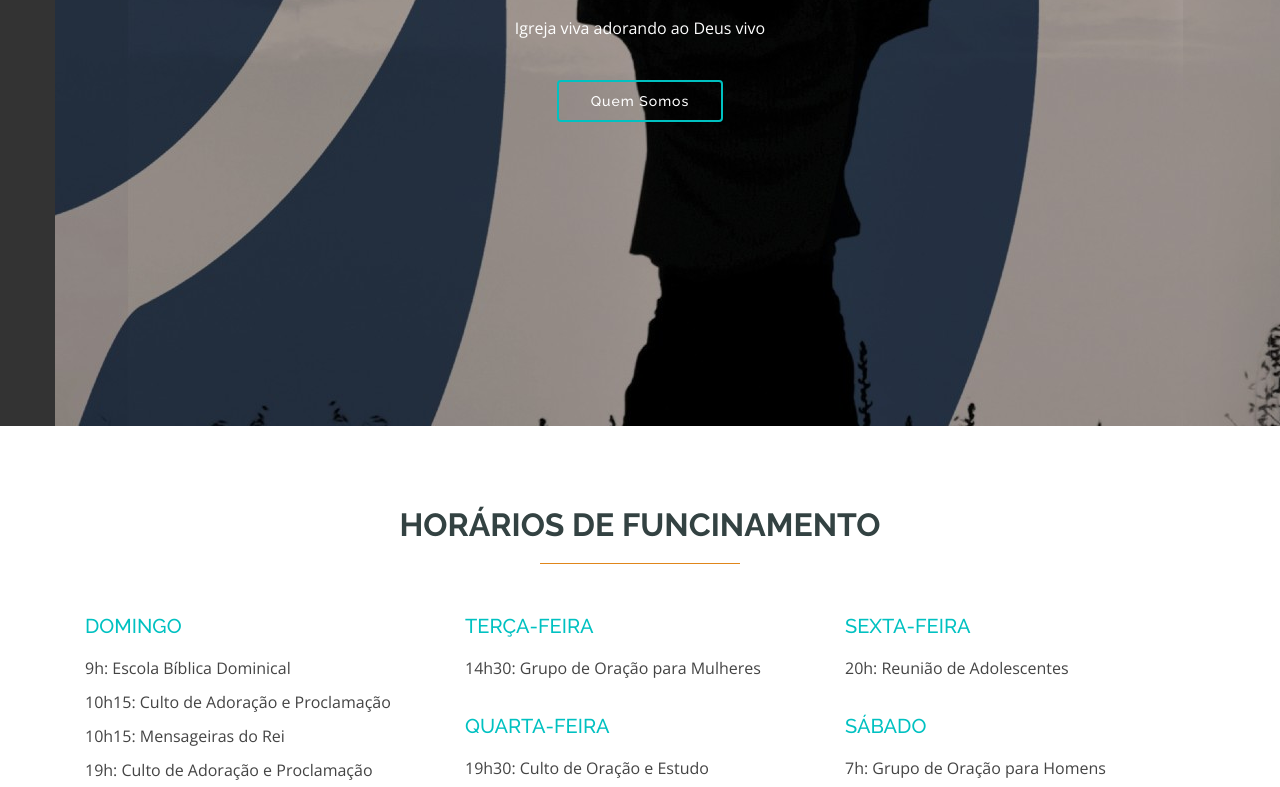
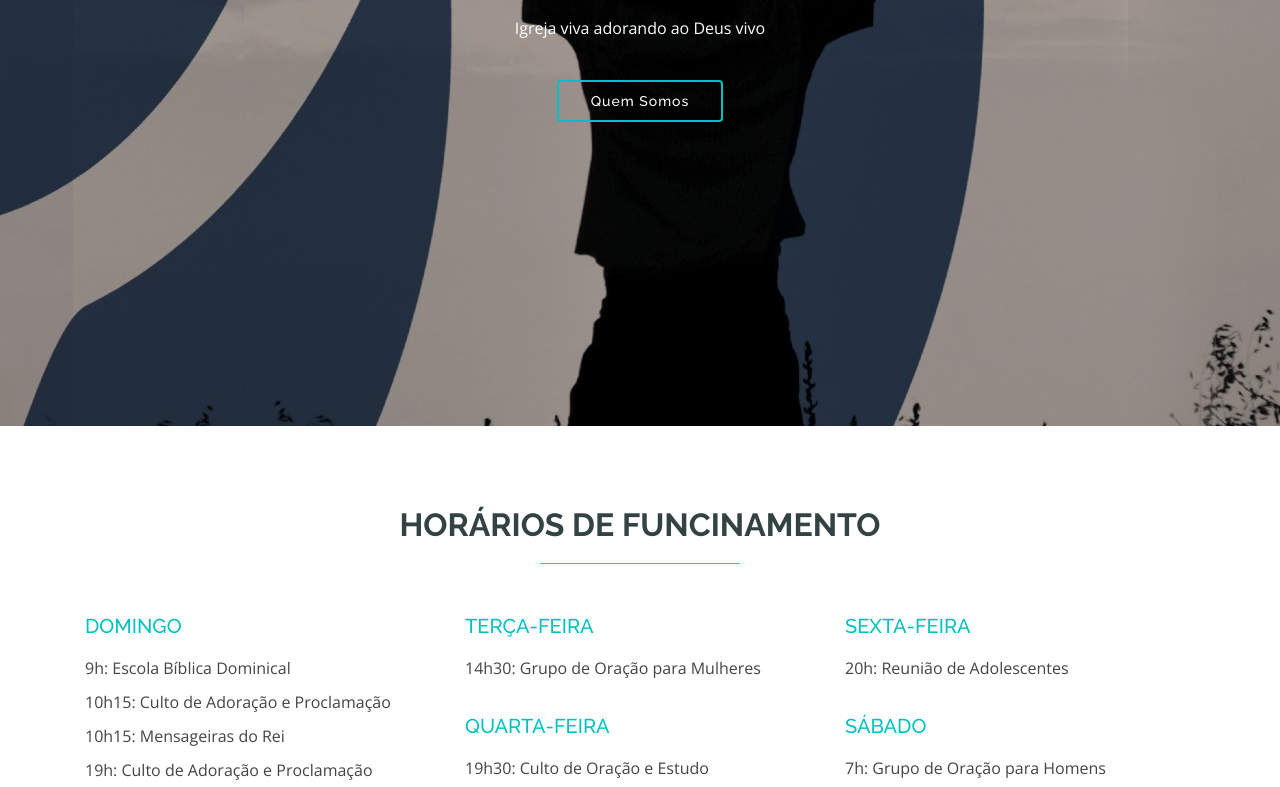
Before and after one commit to laisdeghaide/PIB, a plain HTML site: page index.html in a window 1280 px wide. Shown: the part 374-1161 px from the top of the page. Drawn offline with nearby package versions, Linux system fonts and the light colour scheme.

Commit message:
alterações na imagem inicial

```diff
--- a/assets/css/style.css
+++ b/assets/css/style.css
@@ -465,7 +465,7 @@ h1, h2, h3, h4, h5, h6 {
 # Sections General
 --------------------------------------------------------------*/
 section {
-  padding: 40px;
+  padding: 40px 0 40px;
 }
 
 .section-bg {
--- a/index.html
+++ b/index.html
@@ -83,7 +83,7 @@
       <div class="hero-container">
         <div class="carousel-item active">
 
-          <div class="carousel-background col-md-4">
+          <div class="carousel-background" style="padding-left: -15px;">
             <img src="assets/img/slide/Untitled (3).jpg" alt="">
             <!--<img src="assets/img/slide/pib.jpg" alt="">-->
           </div>
```
